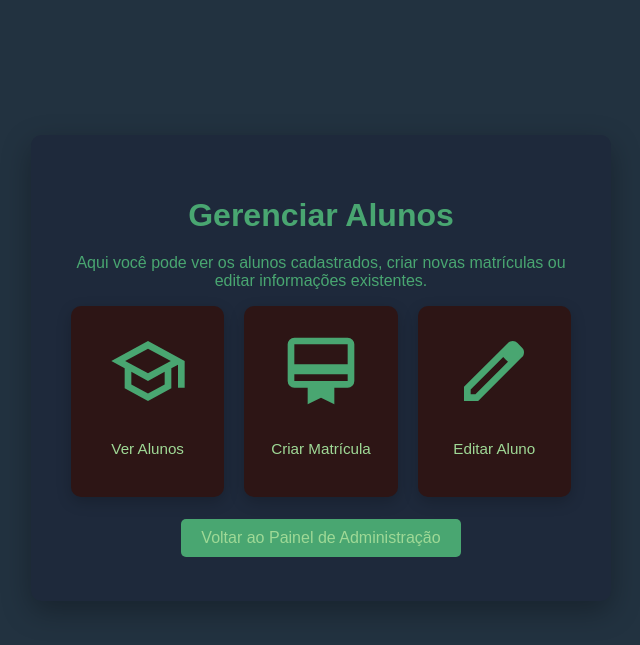
After one commit to Eduardo499/Sistema-Universitario, a Django app: page /users/gerenciar-alunos/ in a window 1280 px wide. The commit adds this page. Shown: the top 645 px of the page, without its empty margins (319-959 px from the left). Run offline with Django 5.2, Linux system fonts and the light colour scheme.

Commit message:
Painel de gerenciamento de alunos

```diff
--- /dev/null
+++ b/users/templates/users/gerenciar_alunos.html
@@ -0,0 +1,35 @@
+{% extends 'base.html' %}
+{% load static %}
+
+{% block content %}
+    <div class="admin-container">
+        <h1>Gerenciar Alunos</h1>
+        <p>Aqui você pode ver os alunos cadastrados, criar novas matrículas ou editar informações existentes.</p>
+
+        <div class="admin-grid">
+            <div class="admin-card">
+                <a href="">
+                <img src="{% static 'core/icons/student.svg' %}" alt="Ver Alunos" class="admin-image">
+                <p>Ver Alunos</p>
+                </a>
+            </div>
+            <div class="admin-card">
+                <a href="">
+                <img src="{% static 'core/icons/enrollment.svg' %}" alt="Criar Matrícula" class="admin-image">
+                <p>Criar Matrícula</p>
+                </a>
+            </div>
+            <div class="admin-card">
+                <a href="">
+                <img src="{% static 'core/icons/edit.svg' %}" alt="Editar Aluno" class="admin-image">
+                <p>Editar Aluno</p>
+                </a>
+            </div>
+        </div>
+
+        <br>
+        <a href="{% url 'accounts:admin_home' %}">
+            <button>Voltar ao Painel de Administração</button>
+        </a>
+    </div>
+{% endblock %}
--- a/users/templates/users/users_home.html
+++ b/users/templates/users/users_home.html
@@ -7,16 +7,22 @@
         <p>Aqui você pode gerenciar os alunos, professores e administradores.</p>
         <div class="admin-grid">
             <div class="admin-card">
+                <a href="{% url 'users:gerenciar_alunos' %}">
                 <img src="{% static 'core/icons/student.svg' %}" alt="Gerenciar Alunos" class="admin-image">
                 <p>Gerenciar Alunos</p>
+                </a>
             </div>
             <div class="admin-card">
+                <a href="">
                 <img src="{% static 'core/icons/owl.svg' %}" alt="Gerenciar Professores" class="admin-image">
                 <p>Gerenciar Professores</p>
+                </a>
             </div>
             <div class="admin-card">
+                <a href="">
                 <img src="{% static 'core/icons/admin.svg' %}" alt="Gerenciar Administradores" class="admin-image">
                 <p>Gerenciar Administradores</p>
+                </a>
             </div>
         </div>
         <br>
--- a/users/urls.py
+++ b/users/urls.py
@@ -5,5 +5,6 @@ app_name = 'users'
 
 urlpatterns = [
     path('users/', users, name='users_home'),
+    path('gerenciar-alunos/', gerenciar_alunos, name='gerenciar_alunos'),
 
 ]
--- a/users/views.py
+++ b/users/views.py
@@ -3,3 +3,6 @@ from django.shortcuts import render
 # Create your views here.
 def users(request):
     return render(request, 'users/users_home.html')
+
+def gerenciar_alunos(request):
+    return render(request, 'users/gerenciar_alunos.html')
```
Also changed, not shown: core/static/core/icons/edit.svg (added), core/static/core/icons/enrollment.svg (added).
